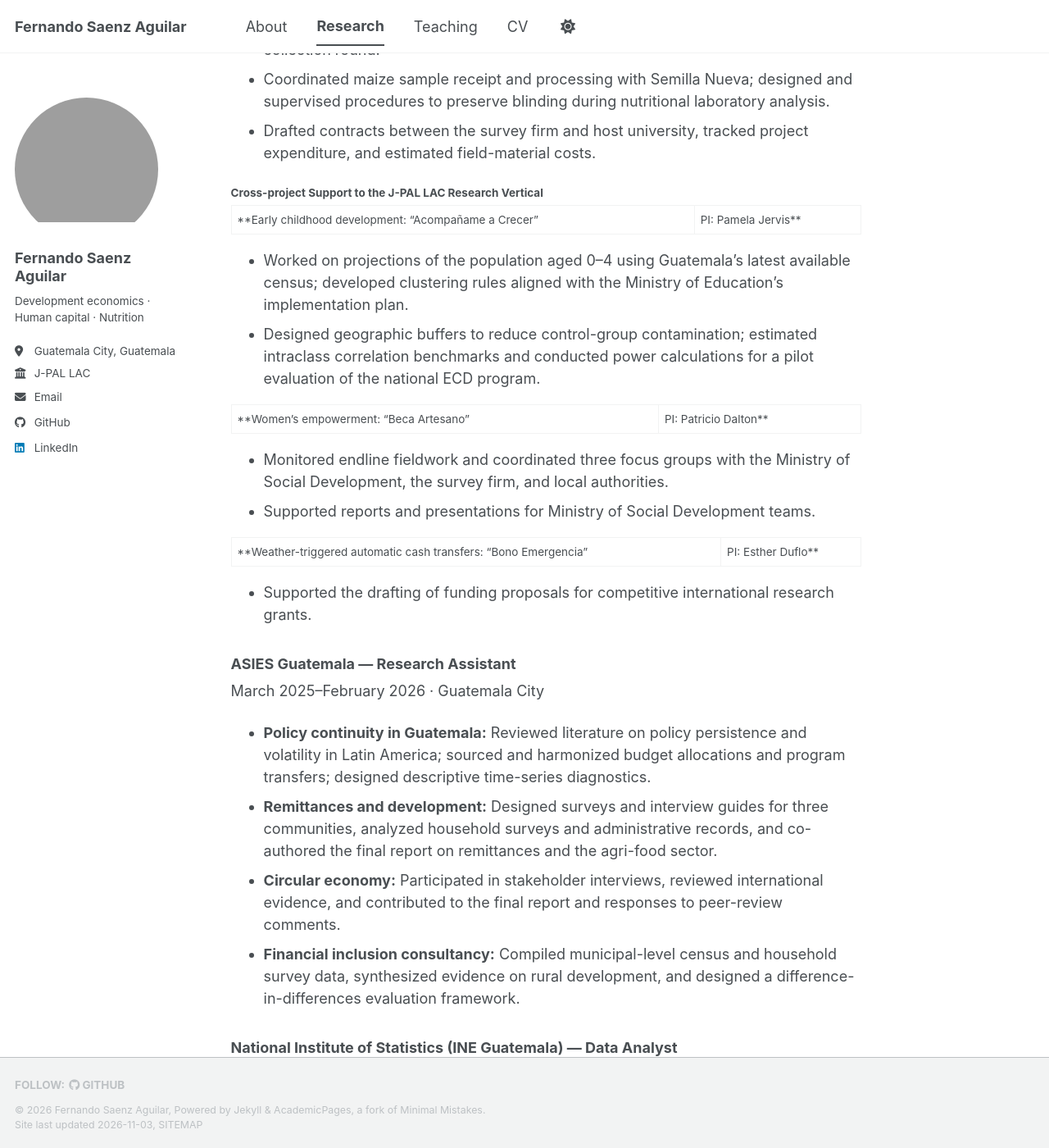
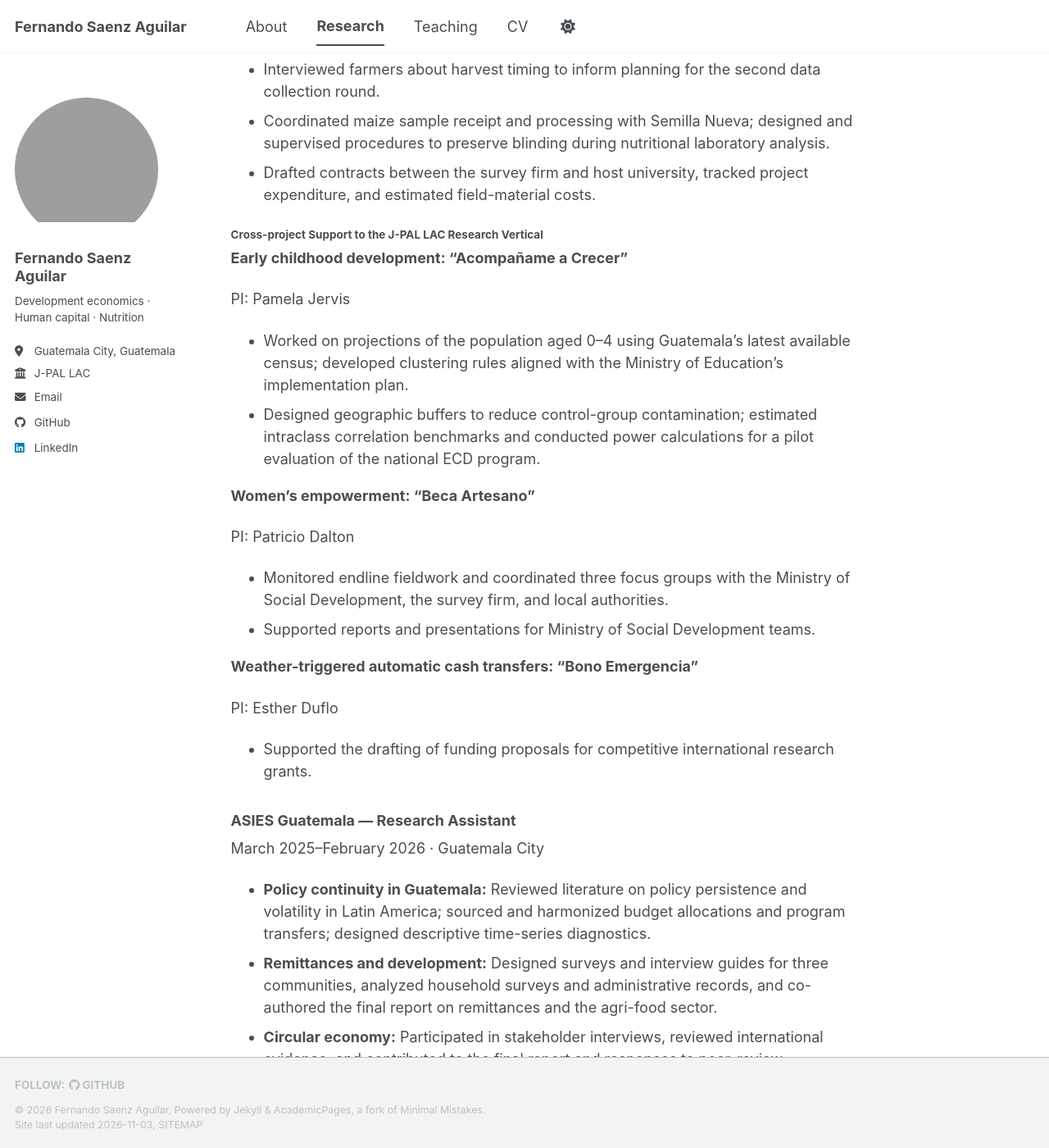
Before and after one commit to feronomics/econbyfsaenz, a Jekyll site: the page built from _pages/research.md, in a window 1280 px wide and 1400 px high, scrolled down 1604 px. Shown: the whole window at 82% size. Built offline with Jekyll 4.4.1, drawn with Linux system fonts in a browser that asks for light colours; a style sheet for code colours, icons or effects is not loaded; part of the change alters nothing that is shown; some of the changed text lies outside the part shown.

```diff
--- a/_pages/research.md
+++ b/_pages/research.md
@@ -45,7 +45,9 @@ Herrera, O., Sáenz, F., Ipiña, E., & Jurado, J. (2024). *Landívar Economics*,
 
 February 2026–present · Guatemala City
 
-#### Main project | PI: Karen Macours
+#### Main project
+
+PI: Karen Macours
 
 **Economic, Cultural and Taste-based Constraints to the Scaling of Climate-resilient Biofortified Maize among Diverse Smallholder Populations in Guatemala**
 
@@ -57,17 +59,23 @@ February 2026–present · Guatemala City
 
 #### Cross-project Support to the J-PAL LAC Research Vertical
 
-**Early childhood development: “Acompañame a Crecer” | PI: Pamela Jervis**
+**Early childhood development: “Acompañame a Crecer”**
+
+PI: Pamela Jervis
 
 - Worked on projections of the population aged 0–4 using Guatemala's latest available census; developed clustering rules aligned with the Ministry of Education's implementation plan.
 - Designed geographic buffers to reduce control-group contamination; estimated intraclass correlation benchmarks and conducted power calculations for a pilot evaluation of the national ECD program.
 
-**Women's empowerment: “Beca Artesano” | PI: Patricio Dalton**
+**Women's empowerment: “Beca Artesano”**
+
+PI: Patricio Dalton
 
 - Monitored endline fieldwork and coordinated three focus groups with the Ministry of Social Development, the survey firm, and local authorities.
 - Supported reports and presentations for Ministry of Social Development teams.
 
-**Weather-triggered automatic cash transfers: “Bono Emergencia” | PI: Esther Duflo**
+**Weather-triggered automatic cash transfers: “Bono Emergencia”**
+
+PI: Esther Duflo
 
 - Supported the drafting of funding proposals for competitive international research grants.
 
```
